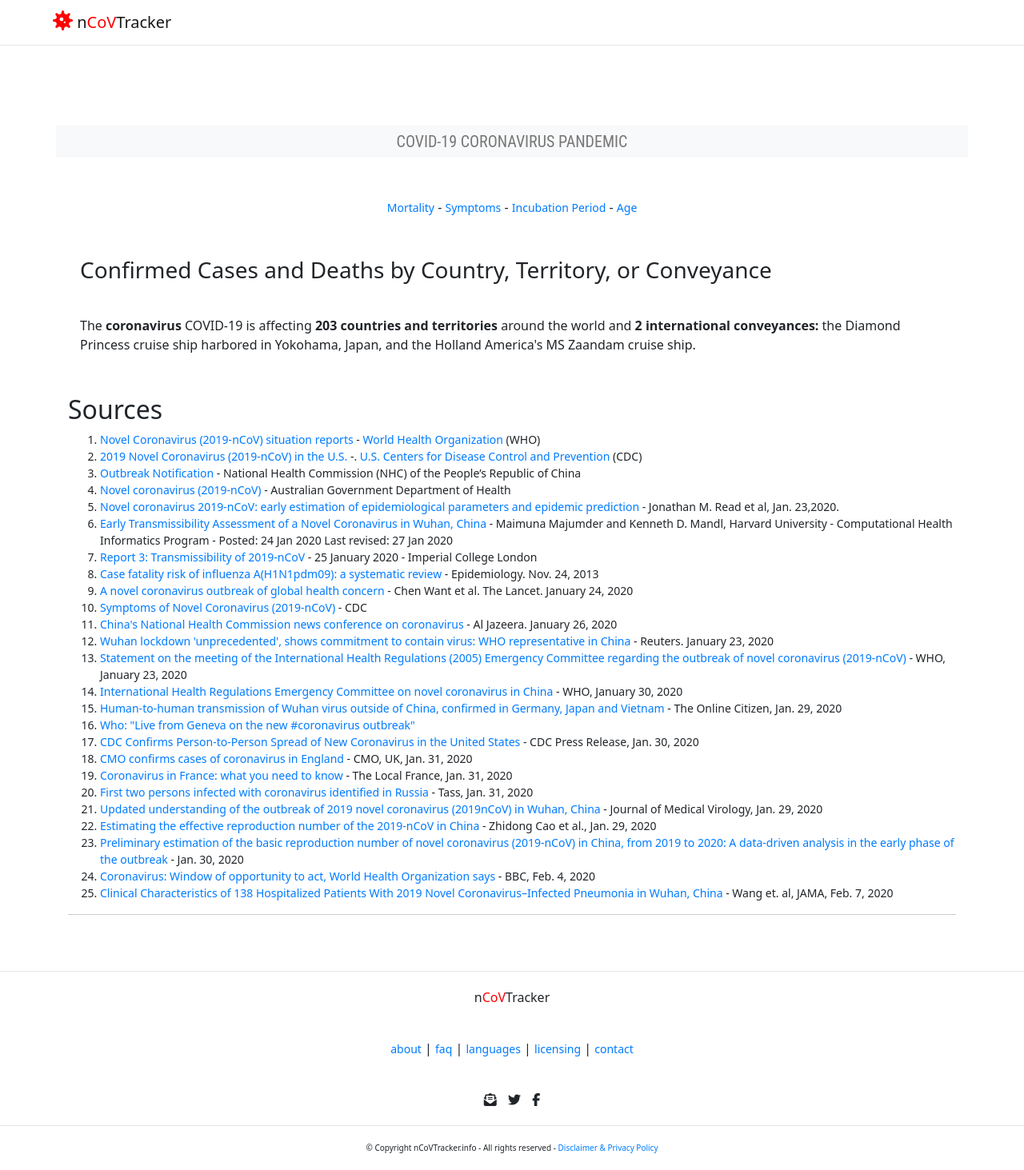
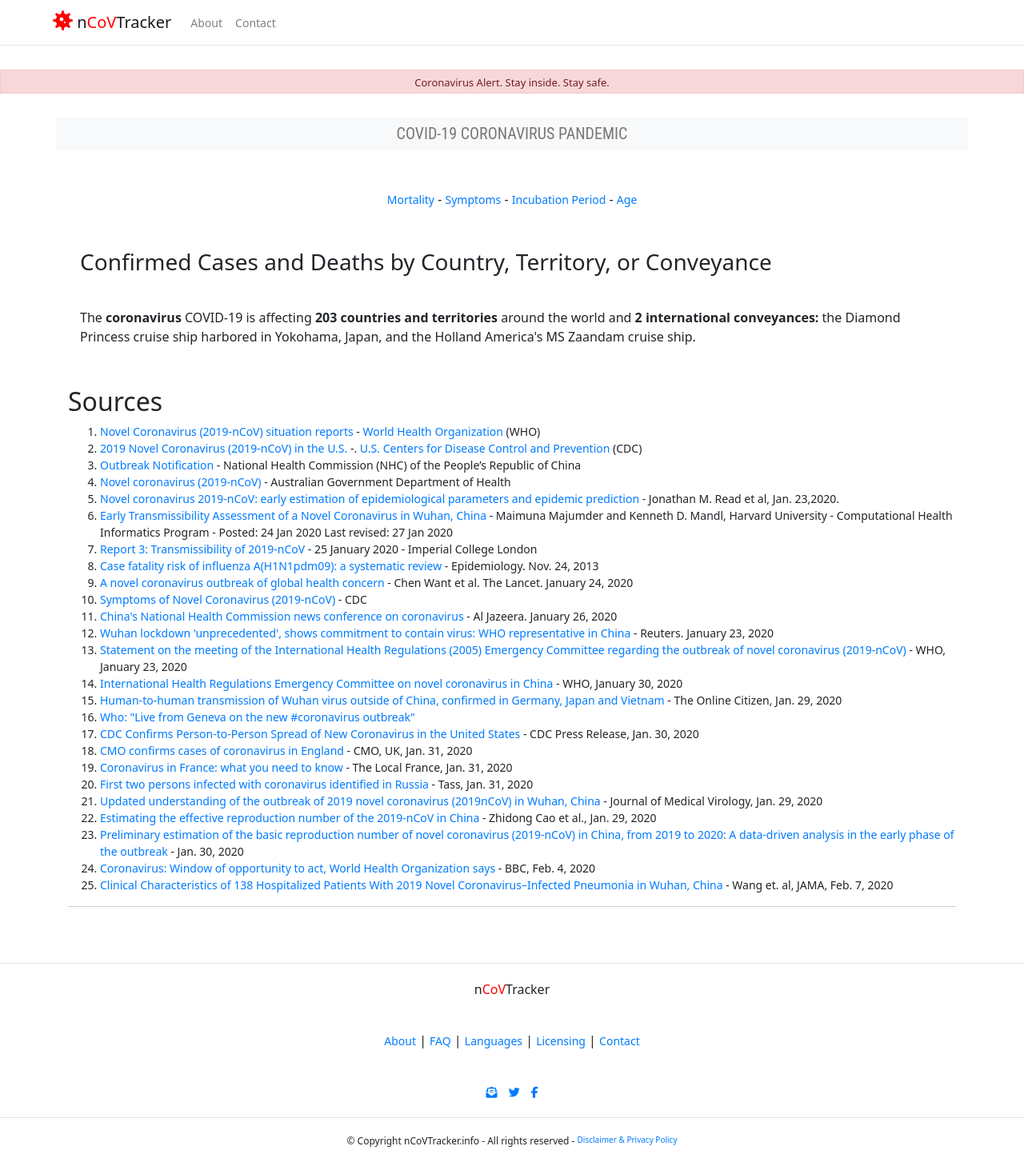
Before and after one commit to UTKx/covidtracker, a Django app: template covid19/tracker/templates/index.html in a window 1280 px wide. Shown: the whole page at 80% size. After the commit the page ends 1434 px from the top, so only its background shows below. Run offline with Django 3.2, Linux system fonts and the light colour scheme; the template is opened without the code that fills it, so the values that code supplies are empty; some libraries are stand-ins or nearby versions.

Commit message:
some styling

```diff
--- a/covid19/tracker/templates/index.html
+++ b/covid19/tracker/templates/index.html
@@ -39,7 +39,7 @@
         }
 
         .my-col {
-            margin-top: 100px;
+            margin-top: 30px;
             text-align: center;
             background-color: #f8f9fa;
             font-size: 20px;
@@ -140,12 +140,25 @@
             margin-top: 20px;
             margin-bottom: 20px;
         }
+
+        .alert {
+            text-align: center;
+            margin-top: 30px;
+            width: 100%;
+            margin-bottom: 0;
+            height: 30px;
+            line-height: 30px;
+            font-size: 13px;
+            padding:0px 15px;
+            border-radius: 0;
+        }
+
     </style>
 </head>
 
 <body>
     <!-- Image and text -->
-    <nav class="navbar navbar-light">
+    <nav class="navbar navbar-expand-md navbar-light">
         <a class="navbar-brand" href="#">
             <!-- <img src="" width="30" height="30" class="d-inline-block align-top" alt=""> -->
             <i class="fas fa-virus" style="color: #ff0000; font-size: 25px;"></i>
@@ -153,7 +166,7 @@
         </a>
         <div class="collapse navbar-collapse" id="navbarNav">
             <ul class="navbar-nav">
-                <li class="nav-item active">
+                <li class="nav-item">
                     <a class="nav-link" href="#">About</a>
                 </li>
                 <li class="nav-item">
@@ -162,6 +175,12 @@
             </ul>
         </div>
     </nav>
+
+    <div class="container-fluid" style="padding-left: 0; padding-right: 0;">
+        <div class="alert alert-danger" role="alert">
+            Coronavirus Alert. Stay inside. Stay safe.
+        </div>
+    </div>
 
     <div class="container">
         <div class="row">
@@ -385,22 +404,23 @@
             </div>
             <div class="row justify-content-center">
                 <div class="col-md-12 footer-col">
-                    <a href="">about</a>
+                    <a href="">About</a>
                     |
-                    <a href="">faq</a>
+                    <a href="">FAQ</a>
                     |
-                    <a href="">languages</a>
+                    <a href="">Languages</a>
                     |
-                    <a href="">licensing</a>
+                    <a href="">Licensing</a>
                     |
-                    <a href="">contact</a>
+                    <a href="">Contact</a>
                 </div>
             </div>
             <div class="row justify-content-center">
                 <div class="col-md-2 footer-col">
-                    <i class="fas fa-envelope-open-text" style="padding: 0px 5px;"></i>
-                    <i class="fab fa-twitter" style="padding: 0px 5px;"></i>
-                    <i class="fab fa-facebook-f" style="padding: 0px 5px;"></i>
+                    <a href="" title="Newsletter"><i class="fas fa-envelope-open-text"
+                            style="padding: 0px 5px;"></i></a>
+                    <a href="" title="Twitter"><i class="fab fa-twitter" style="padding: 0px 5px;"></i></a>
+                    <a href="" title="Facebook"><i class="fab fa-facebook-f" style="padding: 0px 5px;"></i></a>
                 </div>
             </div>
         </div>
@@ -408,7 +428,7 @@
 
     <div class="container-fluid">
         <div class="container">
-            <div class="row justify-content-center super-footer" style="font-size: 10px;">
+            <div class="row justify-content-center super-footer" style="font-size: 12px;">
                 &copy; Copyright nCoVTracker.info - All rights reserved -&nbsp;<a href="#"
                     style="font-size: 10px;">Disclaimer & Privacy Policy</a>
             </div>
```
